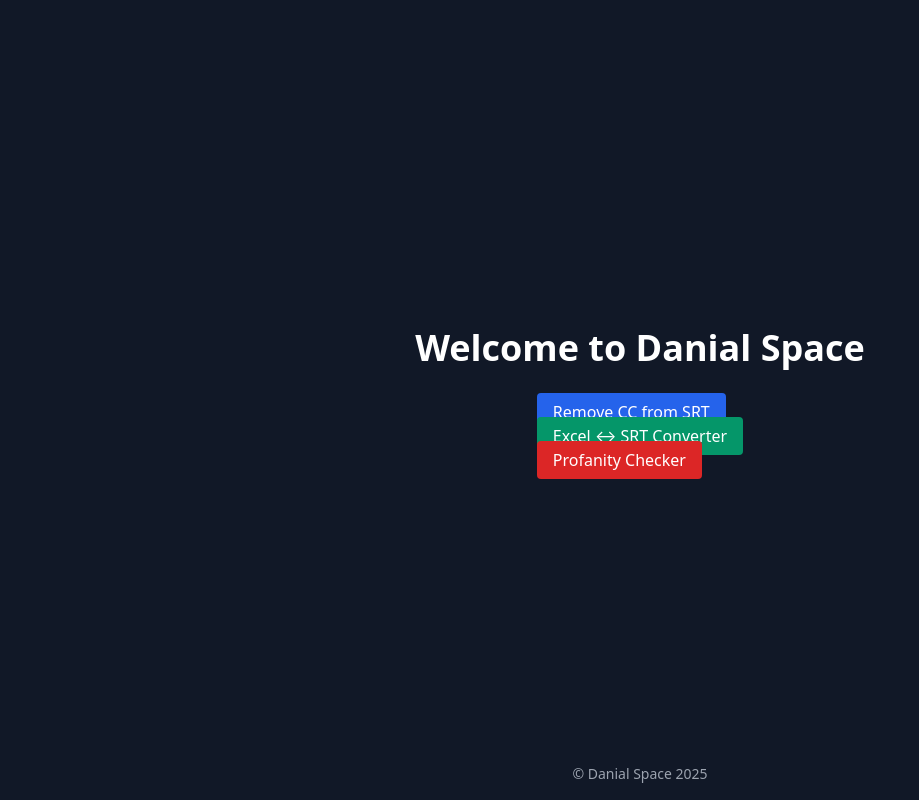
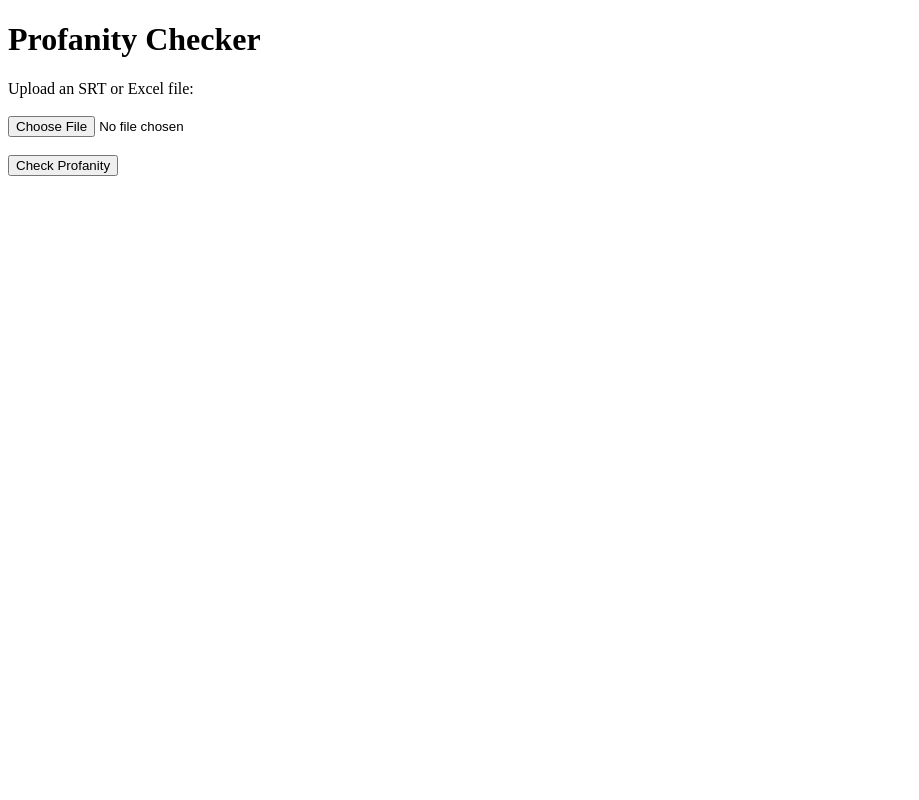
Before and after one commit to lokosmotos/Danialspacex, a Flask app: page /profanity-checker in a window 1280 px wide. Shown: the whole page, without its empty margins (0-919 px from the left). Run offline with Flask 3, Linux system fonts and the light colour scheme.

Commit message:
Update profanity_checker.html

```diff
--- a/templates/profanity_checker.html
+++ b/templates/profanity_checker.html
@@ -1,17 +1,15 @@
 <!DOCTYPE html>
-<html lang="en" class="dark">
+<html lang="en">
 <head>
     <meta charset="UTF-8">
-    <title>Danial Space</title>
-    <link href="https://cdn.jsdelivr.net/npm/tailwindcss@2.2.19/dist/tailwind.min.css" rel="stylesheet">
+    <title>Profanity Checker</title>
 </head>
-<body class="bg-gray-900 text-white min-h-screen flex flex-col justify-center items-center">
-    <h1 class="text-4xl font-bold mb-8">Welcome to Danial Space</h1>
-    <div class="space-y-4">
-        <a href="/cc-remover" class="bg-blue-600 hover:bg-blue-700 px-4 py-2 rounded">Remove CC from SRT</a><br>
-        <a href="/converter" class="bg-green-600 hover:bg-green-700 px-4 py-2 rounded">Excel ↔ SRT Converter</a><br>
-        <a href="/profanity-checker" class="bg-red-600 hover:bg-red-700 px-4 py-2 rounded">Profanity Checker</a>
-    </div>
-    <footer class="absolute bottom-4 text-sm text-gray-400">© Danial Space 2025</footer>
+<body>
+    <h1>Profanity Checker</h1>
+    <form action="/check-profanity" method="POST" enctype="multipart/form-data">
+        <label for="file">Upload an SRT or Excel file:</label><br><br>
+        <input type="file" name="file" required><br><br>
+        <button type="submit">Check Profanity</button>
+    </form>
 </body>
 </html>
```
